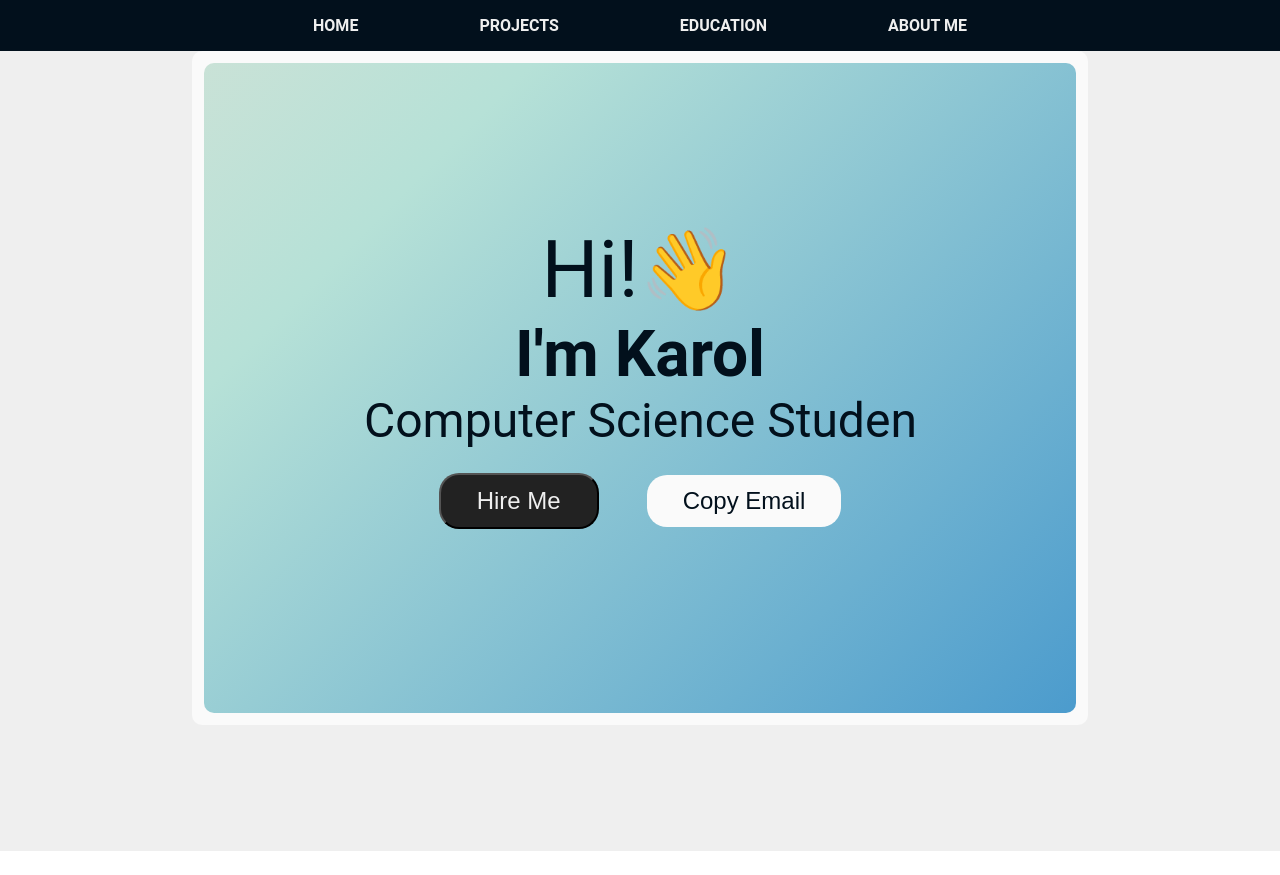
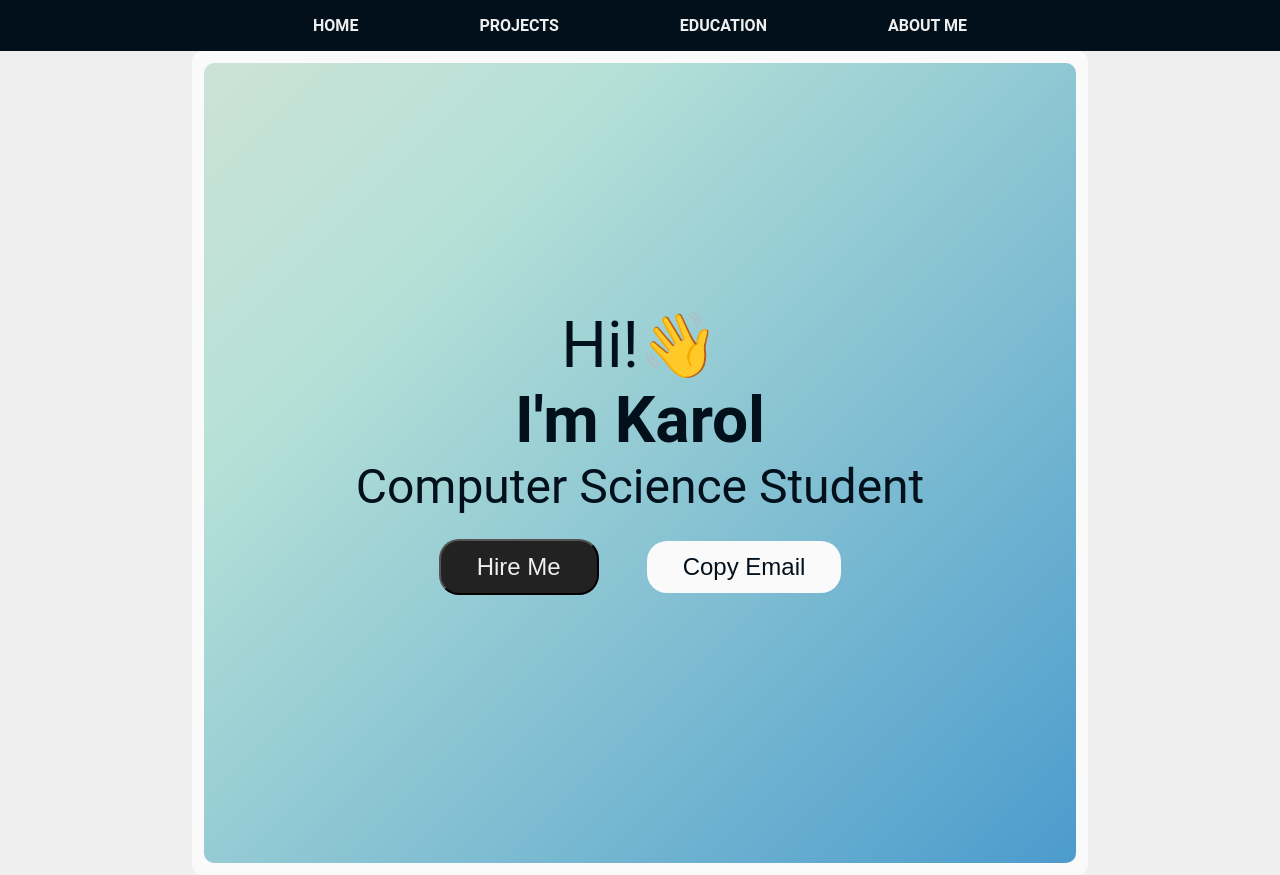
Before and after one commit to Karol-2/portfolio, a React (Create React App) app: page / in a window 1280 px wide. Before the commit the page ends 851 px from the top, so only its background shows below. Built offline with nearby package versions, Linux system fonts and the light colour scheme.

Commit message:
added fade-in and fly-in animations

```diff
--- a/src/App.tsx
+++ b/src/App.tsx
@@ -16,6 +16,7 @@ function App() {
           <Route path="/education" element={<Education />} />
           <Route path="/about-me" element={<AboutMe />} />
           <Route path="/projects" element={<Projects />} />
+          <Route path="/portfolio" element={<Home />} />
         </Routes>
         </div>
       </div>
--- a/src/components/Home.scss
+++ b/src/components/Home.scss
@@ -1,15 +1,15 @@
 @import "../styles/variables";
 @import "../styles/functions";
+@import "../styles/animations";
 
 .Home-background{
-    height: 100%;
+    min-height: 100vh;
     margin: 0 15%;
-
 }
 
 .Home{
     border-radius: 10px;
-    height: 50%;
+    height: 100vh;
     color: $darker;
     padding: 0.75em;
     background-color: $lighter;
@@ -41,18 +41,16 @@
 }
 
 .content{
-    padding: 10em;
 
     .info{
-
+        animation: fly-in 1s ease-in-out;
         p{
             margin:0;
             white-space: nowrap;
             overflow: hidden;
         }
         .welcome{
-           font-size: 5em;
-
+           font-size: 4em;
         }
         .name{
             font-weight: bold;
@@ -61,19 +59,16 @@
 
         .title{
             font-size: 3em;
-            animation: typing 2s steps(24),
-           cursor .4s step-end infinite alternate;
         }
-    }
-    @keyframes typing {
-        from { width:0}
-    }
-    @keyframes cursor {
-        50% {border-color: transparent;}
+
     }
 
+
     .buttons{
+        opacity: 0;
         font-size: 1.5em;
+        animation: fade-in 2s ease-in-out forwards;
+        animation-delay: 1s;
         .hire{
             background-color: $dark;
             color: $light;
--- /dev/null
+++ b/src/styles/_animations.scss
@@ -0,0 +1,22 @@
+@keyframes fly-in {
+    0% {
+        transform: translateX(-100%);
+        filter:blur(5px);
+        opacity: 0;
+
+    }
+    100% {
+        transform: translateX(0);
+        filter:blur(0);
+        opacity: 100%;
+    }
+}
+
+@keyframes fade-in{
+    0%{
+        opacity: 0;
+    }
+    100%{
+        opacity: 1;
+    }
+}
```
